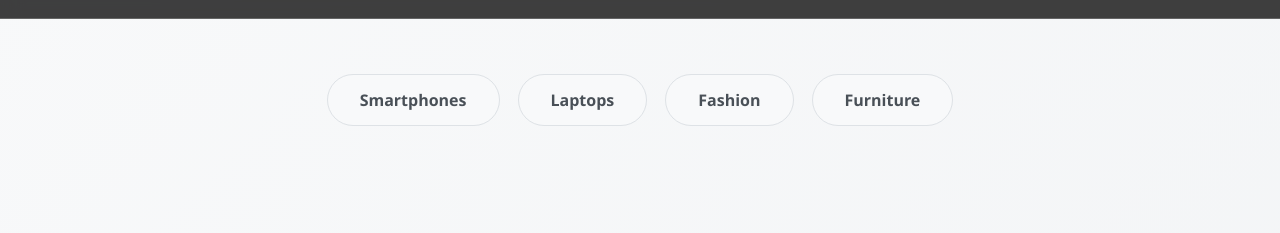
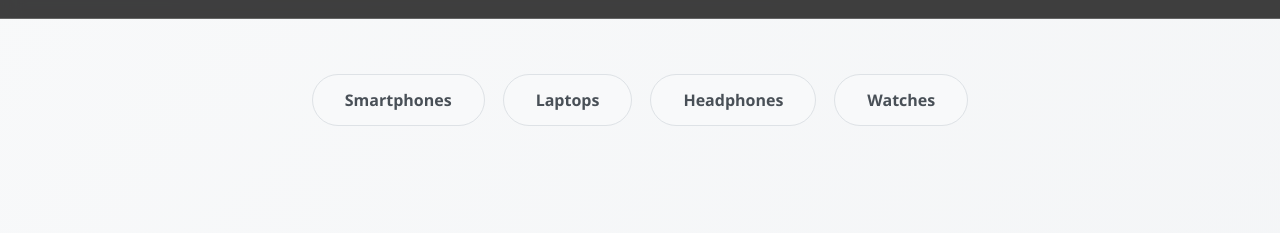
Before and after one commit to DesaleRohit/ShopEZ, a plain HTML site: page index.html in a window 1280 px wide. Shown: the part 66-299 px from the top of the page. Drawn offline with Linux system fonts and the light colour scheme.

Commit message:
[MODIFIED]:Rohit - Added new features

```diff
--- a/index.html
+++ b/index.html
@@ -22,8 +22,8 @@
     <div class="btn">
       <button onclick="scrollToCategory('smartphones')">Smartphones</button>
       <button onclick="scrollToCategory('laptops')">Laptops</button>
-      <button onclick="scrollToCategory('fashion')">Fashion</button>
-      <button onclick="scrollToCategory('furniture')">Furniture</button>
+      <button onclick="scrollToCategory('headphones')">Headphones</button>
+      <button onclick="scrollToCategory('Watch')">Watches</button>
     </div>
 
     <!-- Smartphones -->
@@ -39,15 +39,15 @@
     </section>
 
     <!-- Fashion -->
-    <section id="fashion" class="category-section">
-      <h2 class="category-title">FASHION</h2>
-      <div class="product-grid" id="fashion-grid"></div>
+    <section id="headphones" class="category-section">
+      <h2 class="category-title">HEADPHONES</h2>
+      <div class="product-grid" id="headphones-grid"></div>
     </section>
 
-    <!-- Furniture -->
-    <section id="furniture" class="category-section">
-      <h2 class="category-title">FURNITURE & MORE</h2>
-      <div class="product-grid" id="furniture-grid"></div>
+    <!-- Watches -->
+    <section id="Watch" class="category-section">
+      <h2 class="category-title">Watches</h2>
+      <div class="product-grid" id="Watch-grid"></div>
     </section>
   </div>
 
--- a/script.js
+++ b/script.js
@@ -8,31 +8,38 @@ const products = [
       { name: "VIVO X200 FE 5G", price: 52999, category: "smartphones", image: "https://m.media-amazon.com/images/I/71QkSIVns8L._SL1500_.jpg" },
       { name: "Google Pixel 9", price: 99999, category: "smartphones", image: "https://m.media-amazon.com/images/I/51xiDpq5ODL._SL1000_.jpg" },
 
-      { name: "Men's Denim Jacket", price: 1299, category: "fashion", image: "https://m.media-amazon.com/images/I/71-OrSlxGOL._SY741_.jpg" },
-      { name: "Women's Kurti Set", price: 1499, category: "fashion", image: "https://m.media-amazon.com/images/I/71mp9GNvFGL._SX569_.jpg" },
-      { name: "Unisex Sneakers", price: 999, category: "fashion", image: "https://m.media-amazon.com/images/I/71bfSLiEkpL._SY695_.jpg" },
-      { name: "Designer Backpack", price: 899, category: "fashion", image: "https://m.media-amazon.com/images/I/71maWXZscfL._SL1500_.jpg" },
-      { name: "Leather Wallet", price: 799, category: "fashion", image: "https://m.media-amazon.com/images/I/71d5xrJNlTL._UX679_.jpg" },
-      { name: "Women's Handbag", price: 1499, category: "fashion", image: "https://m.media-amazon.com/images/I/71I1VXjGvLL._UY695_.jpg" },
-      { name: "Men's Formal Shoes", price: 1899, category: "fashion", image: "https://m.media-amazon.com/images/I/71vzVw1gBmL._UY695_.jpg" },
-      { name: "Women's Sunglasses", price: 699, category: "fashion", image: "https://m.media-amazon.com/images/I/71dX5q3b8QL._UX679_.jpg" },
+      { name: "Bose New QuietComfor", price: 12999, category: "headphones", image: "https://m.media-amazon.com/images/I/61qIEvCy6+L._SL1500_.jpg" },
+      { name: "Marshall Motif II ANC", price: 14999, category: "headphones", image: "https://m.media-amazon.com/images/I/71t+kVzovEL._SL1500_.jpg" },
+      { name: "Sony WH-1000XM4", price: 19999, category: "headphones", image: "https://m.media-amazon.com/images/I/61UgZSYRllL._SL1500_.jpg" },
+      { name: "JBL Award Wining Tour Pro 3", price: 18999, category: "headphones", image: "https://m.media-amazon.com/images/I/613+i9dtAML._SL1500_.jpg" },
+      { name: "Samsung Galaxy Buds 3 Pro", price: 17999, category: "headphones", image: "https://m.media-amazon.com/images/I/71ke2BEdIhL._SL1500_.jpg" },
+      { name: "Apple AirPods 4 Wireless Earbuds", price: 19999, category: "headphones", image: "https://m.media-amazon.com/images/I/61oCISLE+PL._SL1500_.jpg" },
+      { name: "Skullcandy Crusher ANC 2", price: 13899, category: "headphones", image: "https://m.media-amazon.com/images/I/71hj2+aMMrL._SL1500_.jpg" },
+      { name: "PULSE Explore", price: 19699, category: "headphones", image: "https://m.media-amazon.com/images/I/51Bj-vJ4DoL._SL1500_.jpg" },
 
       { name: "HP Victus Ryzen 5", price: 57990, category: "laptops", image: "https://m.media-amazon.com/images/I/71hC42cKbsL._SL1500_.jpg" },
       { name: "Lenovo IdeaPad Slim 5", price: 48990, category: "laptops", image: "https://m.media-amazon.com/images/I/616BhYEGRHL._SL1080_.jpg" },
       { name: "MacBook Air M1", price: 84990, category: "laptops", image: "https://m.media-amazon.com/images/I/71jG+e7roXL._SX679_.jpg" },
       { name: "ASUS ROG Strix", price: 94990, category: "laptops", image: "https://m.media-amazon.com/images/I/71kUn311DqL._SL1500_.jpg" },
+      { name: "Lenovo LOQ 2024", price: 92999, category: "laptops", image: "https://m.media-amazon.com/images/I/8133GVuhgwL._SL1500_.jpg" },
+      { name: "HP OMEN Gaming AI Laptop", price: 120999, category: "laptops", image: "https://m.media-amazon.com/images/I/71loIIvt9AL._SL1500_.jpg" },
+      { name: "ASUS ROG Strix G16", price: 184999, category: "laptops", image: "https://m.media-amazon.com/images/I/71PYcEAwWgL._SL1500_.jpg" },
+      { name: "Apple 2024 MacBook Pro", price: 239990, category: "laptops", image: "https://m.media-amazon.com/images/I/61opqQEBUxL._SL1500_.jpg" },
 
-      { name: "Long Rocking Chair", price: 999, category: "furniture", image: "https://m.media-amazon.com/images/I/41xSNXKBXBL.jpg" },
-      { name: "Sony BRAVIA 4K Ultra HD", price: 73990, category: "furniture", image: "https://m.media-amazon.com/images/I/81ucmUnawvL._SL1500_.jpg" },
-      { name: "Decorative Bell Jar", price: 299, category: "furniture", image: "https://m.media-amazon.com/images/I/71xz5j-4RSL._SL1500_.jpg" },
-      { name: "Modern Coffee Table", price: 12999, category: "furniture", image: "https://m.media-amazon.com/images/I/81FbLc6Qn7L._SL1500_.jpg" },
-      { name: "Ergonomic Office Chair", price: 8999, category: "furniture", image: "https://m.media-amazon.com/images/I/71RzOGi0sML._SL1500_.jpg" },
+      { name: "Seiko Analog Green Dial Men Watch", price: 19999, category: "Watch", image: "https://m.media-amazon.com/images/I/61UL5HZ6TOL._SL1032_.jpg" },
+      { name: "Fashion Mechanical Wrist Watch", price: 12499, category: "Watch", image: "https://m.media-amazon.com/images/I/81Fgkp+VkmL._SX569_.jpg" },
+      { name: "OnePlus Watch 2", price: 15999, category: "Watch", image: "https://m.media-amazon.com/images/I/71I3RQGHDrL._SL1500_.jpg" },
+      { name: "Casio Edifice EFR-556DB", price: 11999, category: "Watch", image: "https://m.media-amazon.com/images/I/71T82VDRqGL._SX522_.jpg" },
+      { name: "TSAR BOMBA Men's Automatic Watch", price: 40000, category: "Watch", image: "https://m.media-amazon.com/images/I/71HzgXvxxXL._SX679_.jpg" },
+      { name: "FEICE Men Automatic Skeleton Watch", price: 29745, category: "Watch", image: "https://m.media-amazon.com/images/I/71TvFLThdsL._SX679_.jpg" },
+      { name: "Titan Stainless Steel Bracelet Watch", price: 30000, category: "Watch", image: "https://m.media-amazon.com/images/I/71lQzhSLMGL._SL1500_.jpg" },
+      { name: "Fastrack Autumn Men's Watch", price: 12999, category: "Watch", image: "https://m.media-amazon.com/images/I/51ksEujI7UL._SX679_.jpg" },
     ];
 
     const smartphonesGrid = document.getElementById("smartphones-grid");
     const laptopsGrid = document.getElementById("laptops-grid");
-    const fashionGrid = document.getElementById("fashion-grid");
-    const furnitureGrid = document.getElementById("furniture-grid");
+    const headphonesGrid = document.getElementById("headphones-grid");
+    const WatchGrid = document.getElementById("Watch-grid");
     const cartDisplay = document.getElementById("cart-count");
     let cartCount = 0;
 
@@ -68,13 +75,13 @@ const products = [
     function renderAllProducts() {
       const smartphones = products.filter(p => p.category === "smartphones");
       const laptops = products.filter(p => p.category === "laptops");
-      const fashion = products.filter(p => p.category === "fashion");
-      const furniture = products.filter(p => p.category === "furniture");
+      const headphones = products.filter(p => p.category === "headphones");
+      const Watch = products.filter(p => p.category === "Watch");
 
       renderProductsForCategory(smartphones, smartphonesGrid);
       renderProductsForCategory(laptops, laptopsGrid);
-      renderProductsForCategory(fashion, fashionGrid);
-      renderProductsForCategory(furniture, furnitureGrid);
+      renderProductsForCategory(headphones, headphonesGrid);
+      renderProductsForCategory(Watch, WatchGrid);
     }
 
     // Scroll to category function
--- a/style.css
+++ b/style.css
@@ -54,8 +54,7 @@
      transition: all 0.3s ease;
  }
 
- .btn button:hover,
- .btn button.active {
+ .btn button:hover {
      background: #212529;
      color: #fff;
      border-color: #212529;
```
